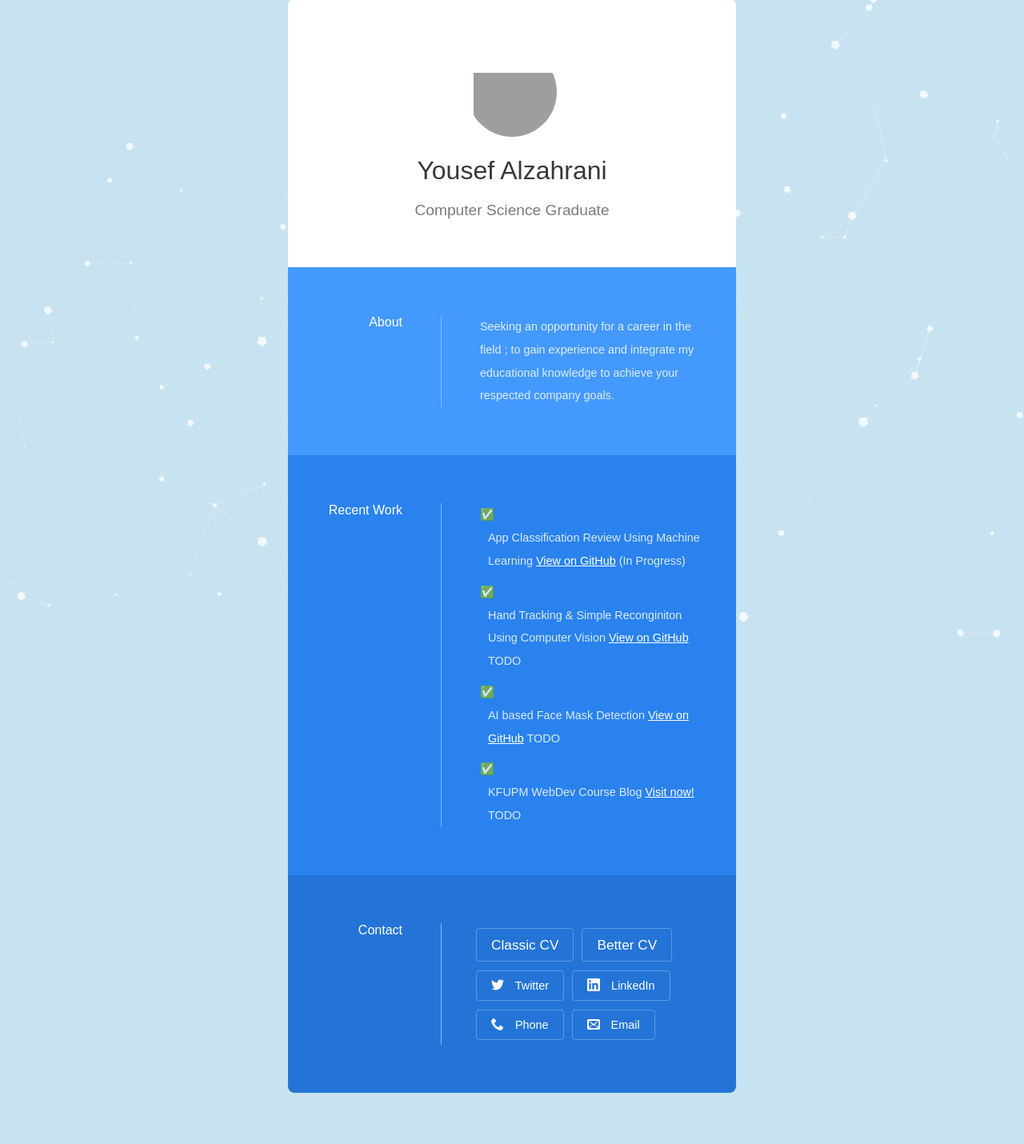
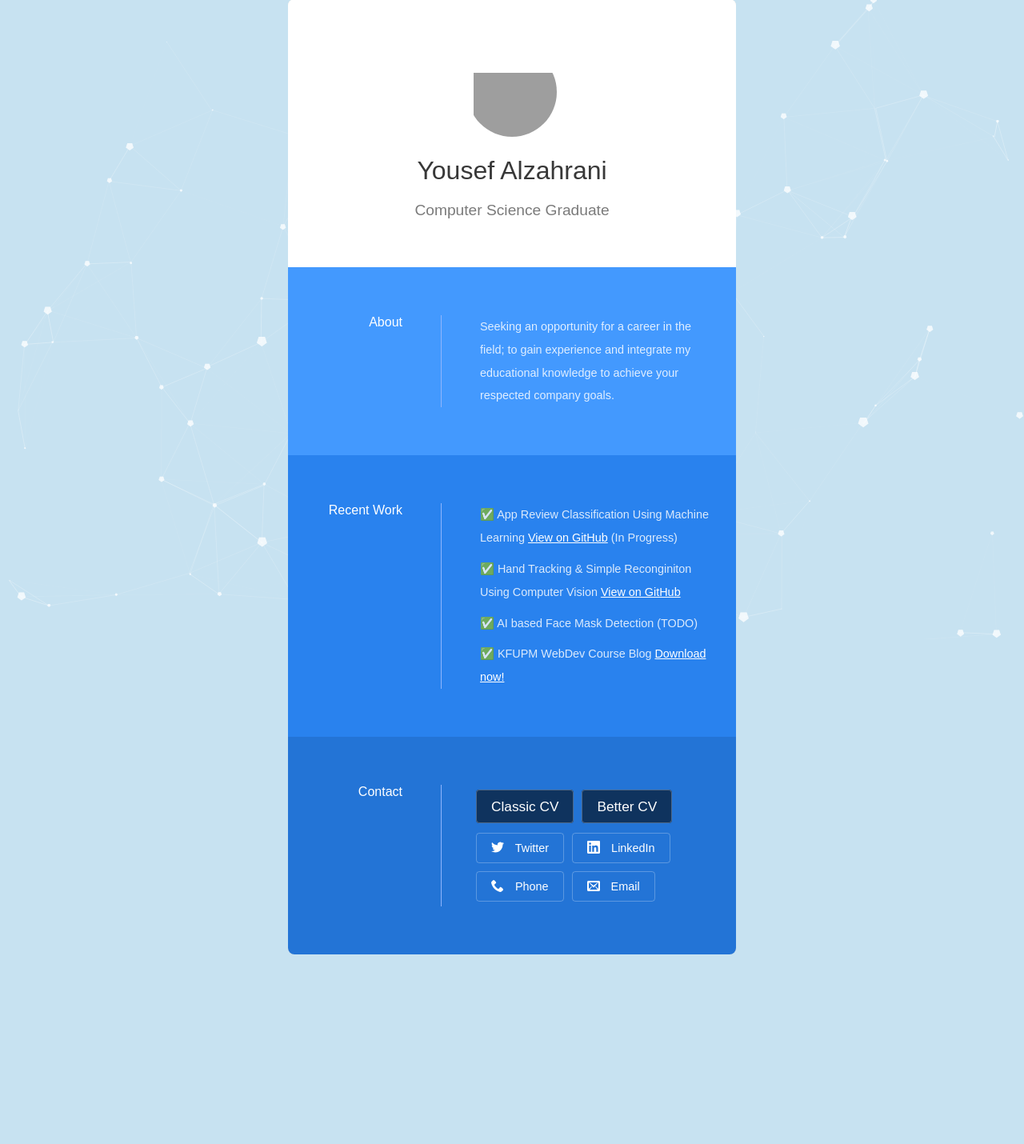
Before and after one commit to ZYousef/Portfolio, a PHP site: page / in a window 1280 px wide. Shown: the part 65-1495 px from the top of the page at 80% size. After the commit the page ends 1258 px from the top, so only its background shows below. Run offline with PHP 8.4, Linux system fonts and the light colour scheme; grey boxes are pictures that could not be loaded.

Commit message:
Added projects

```diff
--- a/css/style.css
+++ b/css/style.css
@@ -108,7 +108,7 @@ h2 {
 }
 
 .work-section li>p {
-    display: inline-block;
+    display: contents;
     padding-left: 10px;
 }
 
--- a/home.html
+++ b/home.html
@@ -26,7 +26,7 @@
         <div class="section about-section">
             <h4 class="section-title">About</h4>
             <div class="body-text">
-                <p>Seeking an opportunity for a career in the field ; to gain experience and integrate my educational knowledge to achieve your respected company goals.
+                <p>Seeking an opportunity for a career in the field; to gain experience and integrate my educational knowledge to achieve your respected company goals.
                 </p>
             </div>
         </div>
@@ -35,16 +35,16 @@
             <div class="body-text">
                 <ul>
                     <li>
-                        <p>App Classification Review Using Machine Learning <a href="https://github.com/ZYousef/CS485-Project">View on GitHub</a> (In Progress)</p>
+                        <p>App Review Classification Using Machine Learning <a target="_blank" href="https://github.com/ZYousef/CS485-Project">View on GitHub</a> (In Progress)</p>
                     </li>
                     <li>
-                        <p>Hand Tracking & Simple Reconginiton Using Computer Vision <a href="#">View on GitHub</a> TODO</p>
+                        <p>Hand Tracking & Simple Reconginiton Using Computer Vision <a target="_blank" href="https://github.com/ZYousef/CS483-Project">View on GitHub</a></p>
                     </li>
                     <li>
-                        <p>AI based Face Mask Detection <a href="#">View on GitHub</a> TODO</p>
+                        <p>AI based Face Mask Detection (TODO)</p>
                     </li>
                     <li>
-                        <p>KFUPM WebDev Course Blog <a href="#">Visit now!</a> TODO</p>
+                        <p>KFUPM WebDev Course Blog <a target="_blank" href="https://docs.google.com/uc?export=download&id=1q4agKAoxP_o3rb1ED9ckrPGgVVITaskE">Download now!</a></p>
                     </li>
                 </ul>
             </div>
@@ -54,12 +54,12 @@
             <div class="body-text">
                 <ul>
                     <li>
-                        <a style="font-weight: bolder; font-size: larger;" href="https://docs.google.com/uc?export=download&id=1IChnHQtsMHI-Fvhbe1AKAQlfpGeGWixW">
+                        <a style="font-weight: bolder; font-size: larger; background-color: #0000008f;" href="https://docs.google.com/uc?export=download&id=1IChnHQtsMHI-Fvhbe1AKAQlfpGeGWixW">
                             Classic CV
                         </a>
                     </li>
                     <li>
-                        <a style="font-weight: bolder;font-size: larger;" href="https://docs.google.com/uc?export=download&id=14f0_XfyeHEBPAIvWlNgZU7r9GeeZMRsR">
+                        <a style="font-weight: bolder;font-size: larger; background-color: #0000008f" href="https://docs.google.com/uc?export=download&id=14f0_XfyeHEBPAIvWlNgZU7r9GeeZMRsR">
                             Better CV
                         </a>
                     </li>
```
